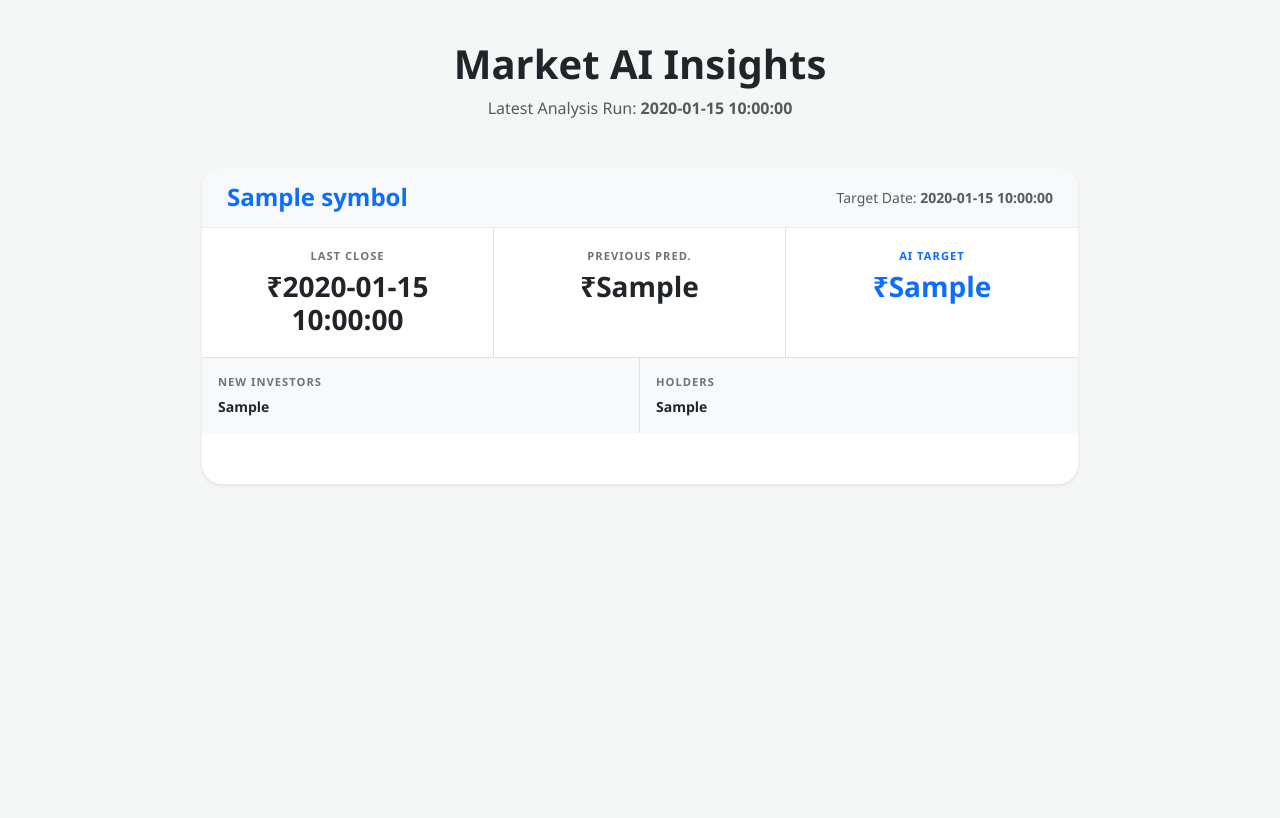
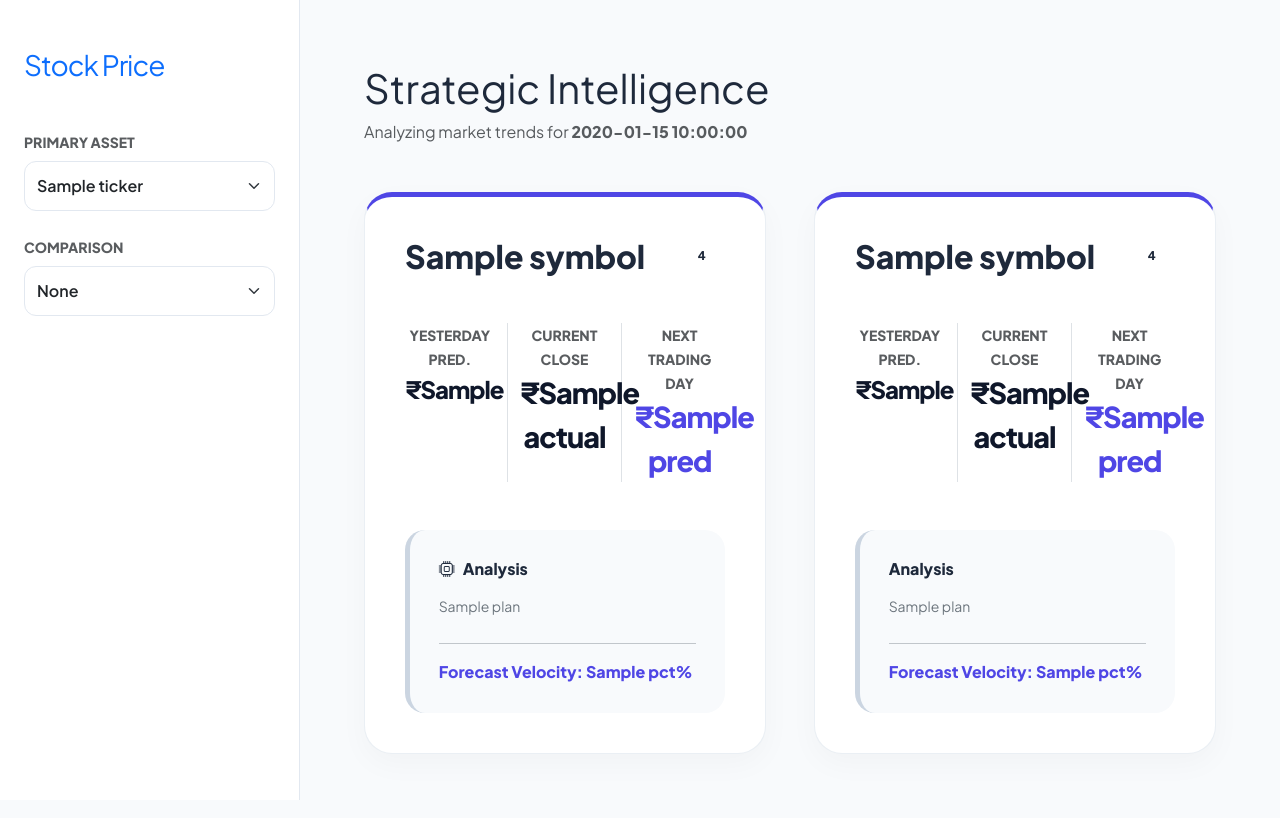
Before and after one commit to KSuchita/realtime-stock-prediction, a Flask app: template templates/index.html in a window 1280 px wide. Before the commit the page ends 485 px from the top, so only its background shows below. Run offline with Flask 3, Linux system fonts and the light colour scheme; the template is opened without the code that fills it: most values are stand-ins (such as "Sample title", 1, 10 or a date in 2020).

Commit message:
Initial commit: Stock Dashboard with 3-way price view and equal-height layout

```diff
--- a/app.py
+++ b/app.py
@@ -1,4 +1,4 @@
-from flask import Flask, render_template
+from flask import Flask, render_template, request
 import pandas as pd
 import os
 import numpy as np
@@ -7,78 +7,68 @@
 app = Flask(__name__)
 PREDICTION_FILE = "data/predictions.csv"
 
-def get_multi_stock_data():
+def get_base_data():
     if not os.path.exists(PREDICTION_FILE):
-        return None
+        return None, None
+    df = pd.read_csv(PREDICTION_FILE).replace({np.nan: 'N/A'})
+    if df.empty:
+        return None, None
+    latest_date = df["Prediction_Date"].max()
+    return df[df["Prediction_Date"] == latest_date], latest_date
 
-    df = pd.read_csv(PREDICTION_FILE)
-    if df.empty:
-        return None
-
-    # Replace NaN with 'N/A' for safe display
-    df = df.replace({np.nan: 'N/A'})
-
-    # 1. Get the most recent Prediction Date in the entire file
-    latest_run_date = df["Prediction_Date"].max()
-
-    # 2. Filter for all stocks predicted on that specific date
-    latest_df = df[df["Prediction_Date"] == latest_run_date]
-
-    stocks_results = []
-
-    for _, row in latest_df.iterrows():
-        # Clean numerical values
-        try:
-            actual_val = float(row['Last_Close'])
-            next_pred = float(row['Predicted_Next_Close'])
-            yesterday_pred = row['Prev_Prediction_For_Today']
-
-            # --- Insight Engine Logic ---
-            movement = ((next_pred - actual_val) / actual_val) * 100
-
-            if movement > 0.5:
-                advice_new = "BUY: Upward trend."
-                advice_old = "HOLD: Growth expected."
-                theme = "success"
-            elif movement < -0.5:
-                advice_new = "WAIT: Potential dip."
-                advice_old = "SELL: Booking profit."
-                theme = "danger"
-            else:
-                advice_new = "NEUTRAL: Sideways."
-                advice_old = "HOLD: Stable outlook."
-                theme = "warning"
-
-            # Scorecard Color (Accuracy of previous prediction)
-            status_color = "text-secondary"
-            if yesterday_pred != 'N/A':
-                gap = actual_val - float(yesterday_pred)
-                status_color = "text-success" if abs(gap) < (actual_val * 0.01) else "text-danger"
-
-            stocks_results.append({
-                "symbol": row['Ticker'],
-                "today_actual": actual_val,
-                "yesterday_pred": yesterday_pred,
-                "next_pred": next_pred,
-                "target_date": row['Target_Date'],
-                "status_color": status_color,
-                "new_user_advice": advice_new,
-                "old_user_advice": advice_old,
-                "advice_theme": theme
-            })
-        except Exception as e:
-            print(f"Error processing row for {row.get('Ticker')}: {e}")
-
-    return {
-        "run_date": latest_run_date,
-        "stocks": stocks_results,
-        "is_weekend": datetime.now().weekday() >= 5
-    }
+def generate_investment_plan(symbol, move_pct):
+    if move_pct > 1.0:
+        return f"Institutional demand for {symbol} is surging. The AI identifies a high-conviction breakout pattern."
+    elif move_pct > 0.3:
+        return f"{symbol} is exhibiting steady organic growth. Market sentiment is cautiously optimistic."
+    elif move_pct < -1.0:
+        return f"Warning: {symbol} is approaching a liquidity trap. Technical indicators suggest a correction."
+    elif move_pct < -0.3:
+        return f"Short-term cooling detected for {symbol}. The asset is facing minor resistance."
+    else:
+        return f"{symbol} is currently range-bound. Minimal volatility expected. Recommend 'Hold'."
 
 @app.route('/')
 def index():
-    dashboard_data = get_multi_stock_data()
+    latest_df, latest_date = get_base_data()
+    if latest_df is None:
+        return "<h1>No data found. Please run realtime_predict.py first.</h1>"
+
+    all_tickers = sorted(latest_df["Ticker"].unique().tolist())
+    selected_ticker = request.args.get('ticker', all_tickers[0])
+    compare_ticker = request.args.get('compare', "None")
+
+    def process_stock(symbol):
+        if symbol == "None": return None
+        row = latest_df[latest_df["Ticker"] == symbol].iloc[0]
+        actual = float(row['Last_Close'])
+        pred = float(row['Predicted_Next_Close'])
+
+        yest_val = row.get('Prev_Prediction_For_Today', 'N/A')
+        yest_pred = f"{float(yest_val):,.2f}" if yest_val != 'N/A' else "N/A"
+
+        move_pct = ((pred - actual) / actual) * 100
+
+        if move_pct > 0.5: theme, rating = "success", "Strong Buy"
+        elif move_pct < -0.5: theme, rating = "danger", "Sell / Avoid"
+        else: theme, rating = "neutral", "Neutral / Hold"
+
+        return {
+            "symbol": symbol, "actual": f"{actual:,.2f}", "pred": f"{pred:,.2f}",
+            "yest_pred": yest_pred, "pct": round(move_pct, 2),
+            "theme": theme, "rating": rating,
+            "plan": generate_investment_plan(symbol, move_pct),
+            "target_date": row['Target_Date']
+        }
+
+    dashboard_data = {
+        "run_date": latest_date,
+        "tickers": all_tickers,
+        "main": process_stock(selected_ticker),
+        "comp": process_stock(compare_ticker)
+    }
+
     return render_template('index.html', data=dashboard_data)
 
 if __name__ == '__main__':
-    app.run(debug=True)
+    app.run(debug=True, port=5000)
--- a/templates/index.html
+++ b/templates/index.html
@@ -3,82 +3,202 @@
 <head>
     <meta charset="UTF-8">
     <meta name="viewport" content="width=device-width, initial-scale=1.0">
-    <title>AI Market Dashboard</title>
+    <title>Stock Price Dashboard</title>
     <link rel="stylesheet" href="https://cdn.jsdelivr.net/npm/bootstrap@5.3.0/dist/css/bootstrap.min.css">
+    <link rel="stylesheet" href="https://cdn.jsdelivr.net/npm/bootstrap-icons@1.11.1/font/bootstrap-icons.css">
     <style>
-        body { background-color: #f4f7f6; font-family: 'Segoe UI', sans-serif; }
-        .dashboard-container { max-width: 900px; margin: 40px auto; }
-        .stock-card { border: none; border-radius: 20px; box-shadow: 0 8px 20px rgba(0,0,0,0.06); transition: transform 0.2s; margin-bottom: 25px; background: #fff; overflow: hidden; }
-        .stock-card:hover { transform: translateY(-5px); }
-        .ticker-header { background: #f8f9fa; padding: 15px 25px; border-bottom: 1px solid #eee; display: flex; justify-content: space-between; align-items: center; }
-        .weekend-notice { background-color: #fff3cd; border-left: 5px solid #ffc107; color: #856404; padding: 15px; border-radius: 12px; margin-bottom: 30px; font-size: 0.9rem; }
-        .price-box { padding: 20px; text-align: center; }
-        .label-text { font-size: 0.7rem; font-weight: 700; letter-spacing: 1px; color: #6c757d; margin-bottom: 5px; text-transform: uppercase; }
-        .insight-bar { padding: 15px 25px; color: #fff; font-weight: 600; font-size: 0.9rem; }
-        .bg-success-custom { background-color: #198754; }
-        .bg-danger-custom { background-color: #dc3545; }
-        .bg-warning-custom { background-color: #ffc107; color: #000 !important; }
+        @import url('https://fonts.googleapis.com/css2?family=Plus+Jakarta+Sans:wght@400;600;800&display=swap');
+
+        :root {
+            --accent: #4F46E5;
+            --bullish: #059669;
+            --bearish: #E11D48;
+            --neutral-sage: #64748B;
+        }
+
+        body {
+            background: #F8FAFC;
+            font-family: 'Plus Jakarta Sans', sans-serif;
+            color: #1E293B;
+            min-height: 100vh;
+        }
+
+        .sidebar {
+            width: 300px;
+            height: 100vh;
+            position: fixed;
+            background: white;
+            border-right: 1px solid #E2E8F0;
+            padding: 3rem 1.5rem;
+            z-index: 100;
+        }
+
+        .main-content { margin-left: 300px; padding: 4rem; }
+
+        /* EQUAL HEIGHT LOGIC */
+        .equal-height-row {
+            display: flex;
+            align-items: stretch;
+        }
+
+        .bento-card {
+            background: white;
+            border-radius: 28px;
+            border: 1px solid rgba(226, 232, 240, 0.7);
+            border-top: 5px solid var(--accent); /* Consistent Violet Top Line */
+            padding: 2.5rem;
+            box-shadow: 0 10px 30px rgba(0,0,0,0.03);
+            height: 100%;
+            display: flex;
+            flex-direction: column;
+        }
+
+        .price-text {
+            font-weight: 800;
+            letter-spacing: -1px;
+            color: #0F172A;
+        }
+
+        .yest-price {
+            font-size: 1.5rem;
+            color: #0F172A !important;
+        }
+
+        .current-price {
+            font-size: 1.8rem;
+        }
+
+        .target-price {
+            font-size: 1.8rem;
+            color: var(--accent);
+        }
+
+        .badge-lux {
+            padding: 0.6rem 1.2rem;
+            border-radius: 12px;
+            font-weight: 700;
+            font-size: 0.75rem;
+            text-transform: uppercase;
+        }
+
+        .bg-success { background-color: #ECFDF5 !important; color: var(--bullish) !important; }
+        .bg-danger { background-color: #FFF1F2 !important; color: var(--bearish) !important; }
+        .bg-neutral { background-color: #F1F5F9 !important; color: var(--neutral-sage) !important; border: 1px solid #E2E8F0; }
+
+        .plan-box {
+            background: #F8FAFC;
+            border-radius: 20px;
+            padding: 1.8rem;
+            border-left: 5px solid #CBD5E1;
+            margin-top: auto;
+        }
+
+        .form-select {
+            border-radius: 12px;
+            padding: 0.75rem;
+            border: 1px solid #E2E8F0;
+            font-weight: 600;
+        }
     </style>
 </head>
 <body>
-    <div class="container dashboard-container">
-        <div class="text-center mb-5">
-            <h1 class="fw-bold">Market AI Insights</h1>
-            <p class="text-muted">Latest Analysis Run: <strong>{{ data.run_date }}</strong></p>
+
+    <aside class="sidebar">
+        <h3 class="fw-extrabold mb-5 text-primary" style="letter-spacing: -1px;">Stock Price</h3>
+        <form action="/" method="get">
+            <div class="mb-4">
+                <label class="small fw-bold text-muted mb-2">PRIMARY ASSET</label>
+                <select name="ticker" class="form-select mb-3" onchange="this.form.submit()">
+                    {% for t in data.tickers %}
+                    <option value="{{ t }}" {% if t == data.main.symbol %}selected{% endif %}>{{ t }}</option>
+                    {% endfor %}
+                </select>
             </div>
+            <div class="mb-4">
+                <label class="small fw-bold text-muted mb-2">COMPARISON</label>
+                <select name="compare" class="form-select" onchange="this.form.submit()">
+                    <option value="None">None</option>
+                    {% for t in data.tickers %}
+                    <option value="{{ t }}" {% if data.comp and t == data.comp.symbol %}selected{% endif %}>{{ t }}</option>
+                    {% endfor %}
+                </select>
+            </div>
+        </form>
+    </aside>
 
-        {% if data %}
-            {% if data.is_weekend %}
-            <div class="weekend-notice shadow-sm">
-                <strong>Weekend Mode Active:</strong> Markets are closed. Predictions are based on the latest Friday close data for the upcoming session.
-            </div>
-            {% endif %}
+    <main class="main-content">
+        <header class="mb-5">
+            <h1 class="fw-800">Strategic Intelligence</h1>
+            <p class="text-muted">Analyzing market trends for <strong>{{ data.main.target_date }}</strong></p>
+        </header>
 
-            {% for stock in data.stocks %}
-            <div class="stock-card shadow-sm">
-                <div class="ticker-header">
-                    <h4 class="mb-0 fw-bold text-primary">{{ stock.symbol }}</h4>
-                    <span class="text-muted small">Target Date: <strong>{{ stock.target_date }}</strong></span>
-                </div>
-
-                <div class="row g-0 border-bottom">
-                    <div class="col-md-4 price-box border-end">
-                        <p class="label-text">Last Close</p>
-                        <h3 class="fw-bold mb-0">₹{{ stock.today_actual }}</h3>
-                    </div>
-                    <div class="col-md-4 price-box border-end">
-                        <p class="label-text">Previous Pred.</p>
-                        <h3 class="fw-bold mb-0 {{ stock.status_color }}">₹{{ stock.yesterday_pred }}</h3>
-                    </div>
-                    <div class="col-md-4 price-box">
-                        <p class="label-text text-primary">AI Target</p>
-                        <h3 class="fw-bold mb-0 text-primary">₹{{ stock.next_pred }}</h3>
+        <div class="row g-5 equal-height-row">
+            <div class="col-lg-{% if data.comp %}6{% else %}12{% endif %}">
+                <div class="bento-card">
+                    <div class="d-flex justify-content-between align-items-center mb-5">
+                        <h2 class="mb-0 fw-bold">{{ data.main.symbol }}</h2>
+                        <div class="badge-lux bg-{{ data.main.theme }}">
+                            {{ data.main.rating }}
                         </div>
                     </div>
 
-                <div class="row g-0">
-                    <div class="col-md-6 p-3 border-end bg-light">
-                        <p class="label-text">New Investors</p>
-                        <p class="mb-0 small fw-bold text-dark">{{ stock.new_user_advice }}</p>
+                    <div class="row mb-5 text-center">
+                        <div class="col-4 border-end">
+                            <span class="small fw-bold text-muted">YESTERDAY PRED.</span>
+                            <div class="price-text yest-price">₹{{ data.main.yest_pred }}</div>
                         </div>
-                    <div class="col-md-6 p-3 bg-light">
-                        <p class="label-text">Holders</p>
-                        <p class="mb-0 small fw-bold text-dark">{{ stock.old_user_advice }}</p>
+                        <div class="col-4 border-end">
+                            <span class="small fw-bold text-muted">CURRENT CLOSE</span>
+                            <div class="price-text current-price">₹{{ data.main.actual }}</div>
+                        </div>
+                        <div class="col-4">
+                            <span class="small fw-bold text-muted">NEXT TRADING DAY</span>
+                            <div class="price-text target-price">₹{{ data.main.pred }}</div>
                         </div>
                     </div>
 
-                <div class="insight-bar text-center bg-{{ stock.advice_theme }}-custom">
-                    RECOMMENDED ACTION: {{ stock.new_user_advice.split(':')[0] }}
+                    <div class="plan-box">
+                        <h6 class="fw-bold mb-3"><i class="bi bi-cpu me-2"></i>Analysis</h6>
+                        <p class="small text-secondary mb-4" style="line-height: 1.8; font-weight: 500;">{{ data.main.plan }}</p>
+                        <hr>
+                        <div class="fw-bold" style="color: var(--accent);">Forecast Velocity: {{ data.main.pct }}%</div>
                     </div>
                 </div>
-            {% endfor %}
+            </div>
 
-        {% else %}
-            <div class="alert alert-info text-center mt-5">
-                <h4>No Data Found</h4>
-                <p>Please ensure <code>predictions.csv</code> exists in the data folder.</p>
+            {% if data.comp %}
+            <div class="col-lg-6">
+                <div class="bento-card">
+                    <div class="d-flex justify-content-between align-items-center mb-5">
+                        <h2 class="mb-0 fw-bold">{{ data.comp.symbol }}</h2>
+                        <div class="badge-lux bg-{{ data.comp.theme }}">{{ data.comp.rating }}</div>
+                    </div>
+
+                    <div class="row mb-5 text-center">
+                        <div class="col-4 border-end">
+                            <span class="small fw-bold text-muted">YESTERDAY PRED.</span>
+                            <div class="price-text yest-price">₹{{ data.comp.yest_pred }}</div>
+                        </div>
+                        <div class="col-4 border-end">
+                            <span class="small fw-bold text-muted">CURRENT CLOSE</span>
+                            <div class="price-text current-price">₹{{ data.comp.actual }}</div>
+                        </div>
+                        <div class="col-4">
+                            <span class="small fw-bold text-muted">NEXT TRADING DAY</span>
+                            <div class="price-text target-price">₹{{ data.comp.pred }}</div>
+                        </div>
+                    </div>
+
+                    <div class="plan-box">
+                        <h6 class="fw-bold mb-3">Analysis</h6>
+                        <p class="small text-secondary mb-4" style="line-height: 1.8; font-weight: 500;">{{ data.comp.plan }}</p>
+                        <hr>
+                        <div class="fw-bold" style="color: var(--accent);">Forecast Velocity: {{ data.comp.pct }}%</div>
+                    </div>
+                </div>
             </div>
             {% endif %}
         </div>
+    </main>
 </body>
 </html>
```
Lines whose indentation alone changed are shown as unchanged.
